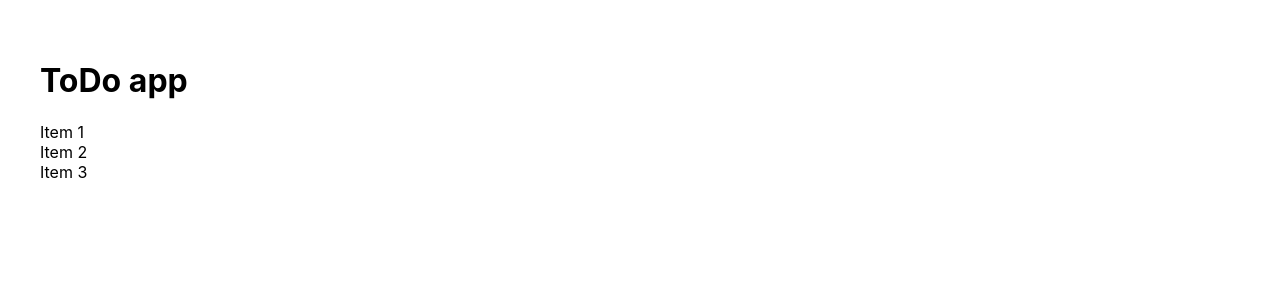
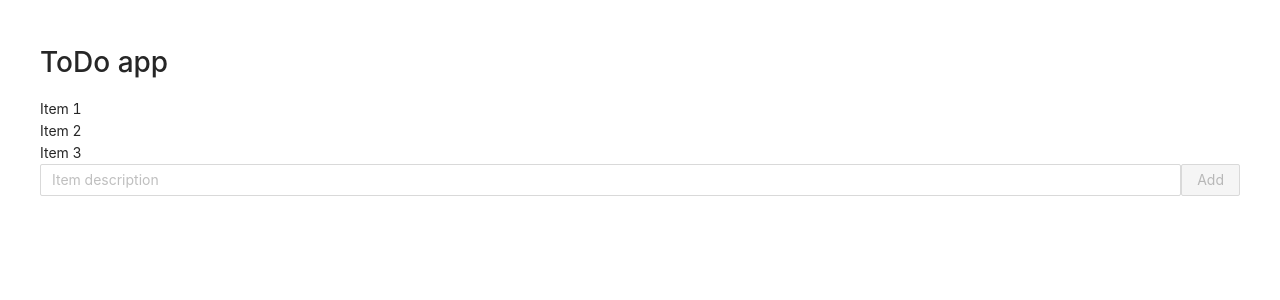
Before and after one commit to a-vetrov/react-typescript-todo-app, a React (Create React App) app: page / in a window 1280 px wide. Shown: the top 300 px of the page. Built offline with nearby package versions, Linux system fonts and the light colour scheme.

Commit message:
AddItem control added

```diff
--- a/package.json
+++ b/package.json
@@ -11,6 +11,7 @@
     "@types/node": "^12.0.0",
     "@types/react": "^17.0.0",
     "@types/react-dom": "^17.0.0",
+    "antd": "^4.16.9",
     "react": "^17.0.2",
     "react-dom": "^17.0.2",
     "react-redux": "^7.2.4",
--- a/src/App.tsx
+++ b/src/App.tsx
@@ -1,6 +1,8 @@
 import React from 'react';
 import style from './App.module.css'
 import {useAppSelector} from "./__data__/hooks";
+import ToDoItem from "./components/item/ToDoItem";
+import AddControl from "./components/add-control/AddControl";
 
 function App() {
     const items = useAppSelector((state) => state.toDo.items)
@@ -8,11 +10,8 @@ function App() {
     return (
         <div className={style.container}>
             <h1>ToDo app</h1>
-            {
-                items.map(item => (
-                    <div key={item.id}>{item.title}</div>
-                ))
-            }
+            { items.map(item => <ToDoItem key={item.id} {...item}/>) }
+            <AddControl />
         </div>
     );
 }
--- a/src/__data__/toDoItemsSlise.ts
+++ b/src/__data__/toDoItemsSlise.ts
@@ -1,7 +1,7 @@
 import { createSlice, PayloadAction } from '@reduxjs/toolkit'
 import {RootState} from "./store";
 
-interface IToDoItem {
+export interface IToDoItem {
     id: number
     title: string
     done: boolean
@@ -9,6 +9,7 @@ interface IToDoItem {
 
 type ToDoItems = {
     items: IToDoItem[]
+    maxId: number
 }
 
 const initialState: ToDoItems = {
@@ -29,20 +30,23 @@ const initialState: ToDoItems = {
             done: false,
         },
     ],
+    maxId: 4
 }
 
 export const toDoItemsSlice = createSlice({
     name: 'items',
     initialState,
     reducers: {
-        add: (state, action: PayloadAction<IToDoItem>) => {
-            state.items.push(action.payload)
+        addItem: (state: ToDoItems, action: PayloadAction<string>) => {
+            const item: IToDoItem = {id: state.maxId, title: action.payload, done: false}
+            state.items.push(item)
+            state.maxId ++
         },
     },
 })
 
-export const { add } = toDoItemsSlice.actions;
+export const { addItem } = toDoItemsSlice.actions;
 
-export const getItemById = (state: RootState, id: number) => state
+export const getItemById = (state: RootState, id: number): IToDoItem | undefined => state.toDo.items.find(item => item.id === id)
 
 export default toDoItemsSlice.reducer;
--- /dev/null
+++ b/src/components/add-control/AddControl.module.css
@@ -0,0 +1,3 @@
+.container {
+    display: flex;
+}
--- /dev/null
+++ b/src/components/add-control/AddControl.tsx
@@ -0,0 +1,29 @@
+import React, { useState } from 'react';
+import { Button, Input } from 'antd';
+
+import style from './AddControl.module.css'
+import {useAppDispatch} from "../../__data__/hooks";
+import { addItem } from '../../__data__/toDoItemsSlise';
+
+const AddControl = () => {
+    const [text, setText] = useState('')
+    const dispatch = useAppDispatch()
+
+    const onTextChange = (e: React.ChangeEvent<HTMLInputElement>) => {
+        setText(e.target.value)
+    }
+
+    const onClickHandler = () => {
+        dispatch(addItem(text))
+        setText('')
+    }
+
+    return (
+        <div className={style.container}>
+            <Input placeholder="Item description" onChange={onTextChange} value={text}/>
+            <Button disabled={!text.length} onClick={onClickHandler}>Add</Button>
+        </div>
+    );
+};
+
+export default AddControl;
--- /dev/null
+++ b/src/components/item/ToDoItem.tsx
@@ -0,0 +1,13 @@
+import React from 'react';
+import {IToDoItem} from "../../__data__/toDoItemsSlise";
+
+const ToDoItem = ({id, title, done}: IToDoItem) => {
+
+    return (
+        <div>
+            {title}
+        </div>
+    )
+}
+
+export default ToDoItem
--- a/src/index.tsx
+++ b/src/index.tsx
@@ -1,5 +1,7 @@
 import React from 'react';
 import ReactDOM from 'react-dom';
+import 'antd/dist/antd.css';
+
 import './index.css';
 import App from './App';
 
```
Also changed, not shown: 1 other file (tests, documents, lock files or other folders).
